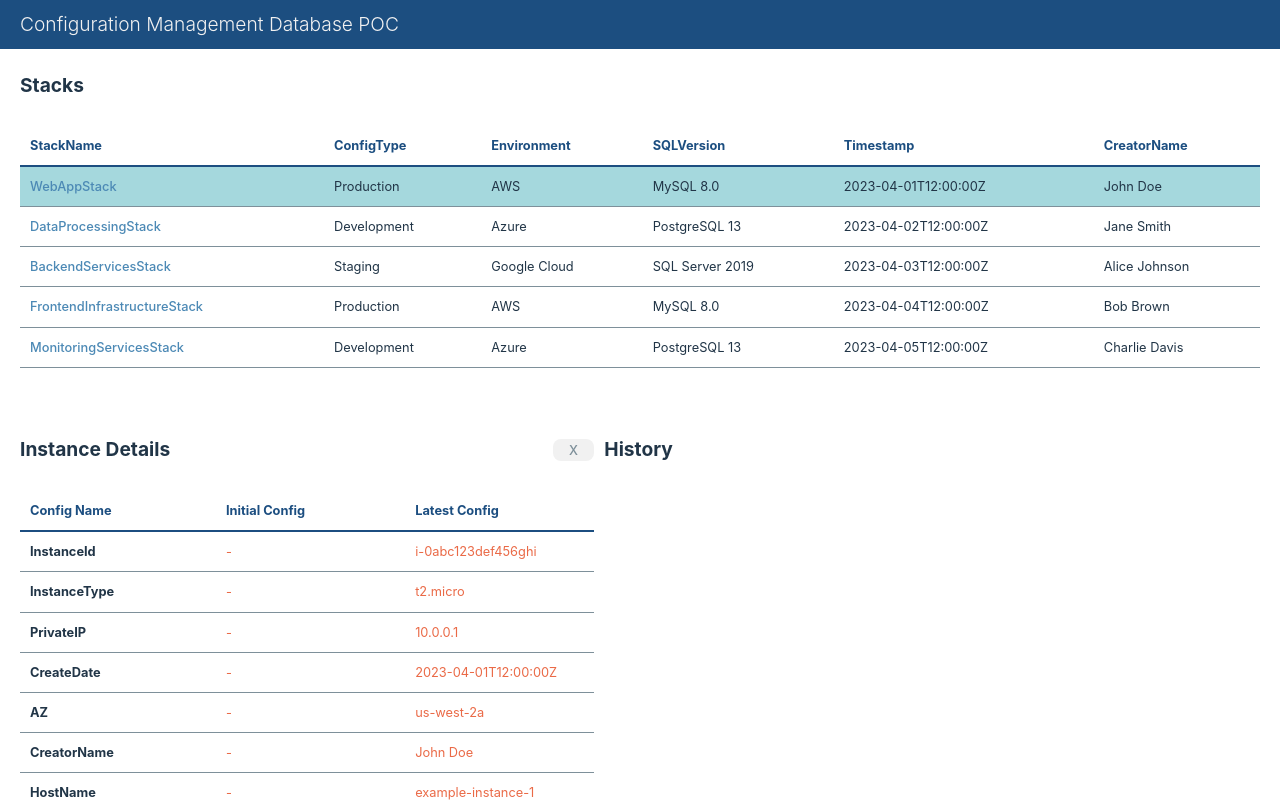
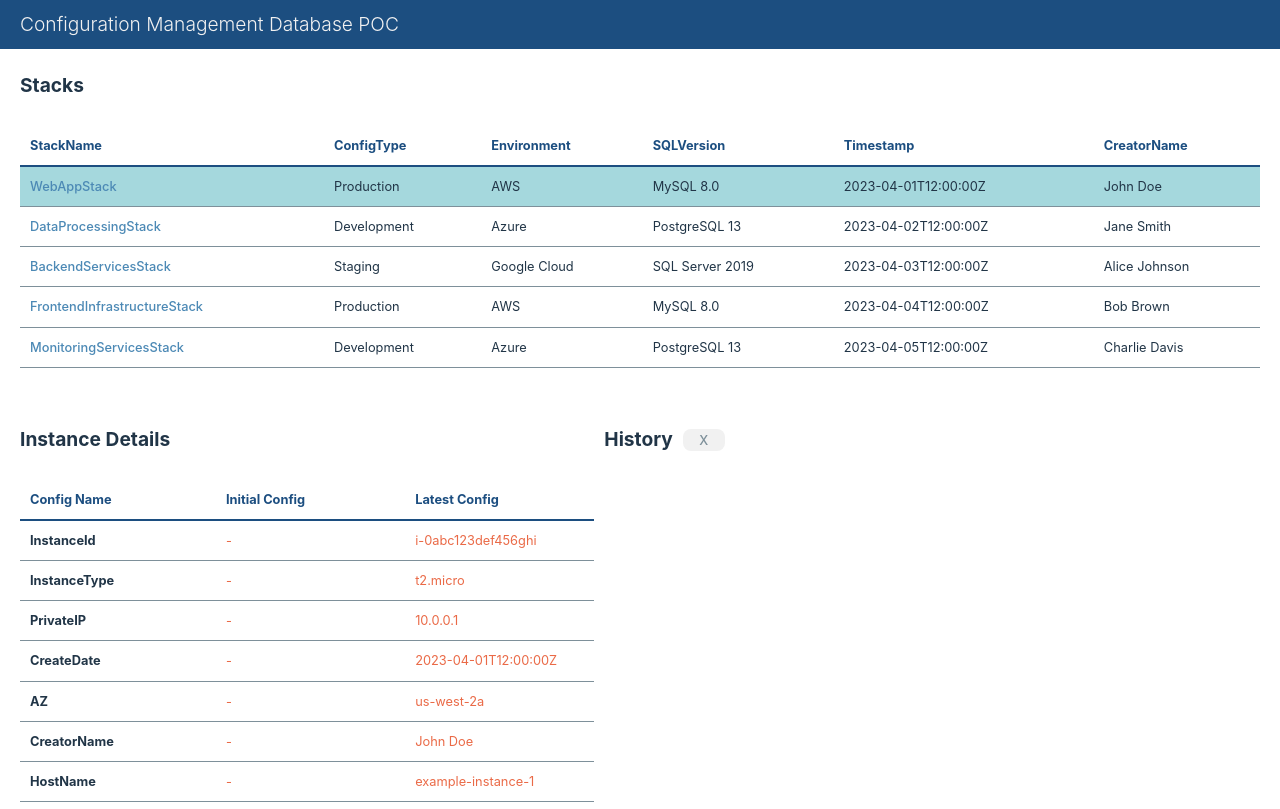
Before and after one commit to carolemonteloyola/cmdb-poc, a React (Vite) app: page / in a window 1280 px wide. Both pictures are taken after a click on the link "WebAppStack". Built offline with nearby package versions, Linux system fonts and the light colour scheme.

Commit message:
feat: made adjustments to styles

```diff
--- a/src/App.css
+++ b/src/App.css
@@ -25,10 +25,6 @@ a:hover {
 body {
   margin: 0;
   padding: 0;
-  /* display: flex; */
-  /* place-items: center; */
-  /* min-width: 320px; */
-  /* min-height: 100vh; */
 }
 
 h1 {
@@ -120,7 +116,6 @@ button.close {
   display: flex;
   flex-direction: column;
   gap: 10px;
-  margin: 10px 0;
   height: 50%;
 }
 
--- a/src/App.jsx
+++ b/src/App.jsx
@@ -14,6 +14,7 @@ function App() {
   };
   const closeInstance = () => {
     setShowInstances(false);
+    setSelectedRow();
   };
 
   return (
--- a/src/components/Instances.jsx
+++ b/src/components/Instances.jsx
@@ -39,9 +39,6 @@ const Instances = ({ closeInstance }) => {
       <div className="panel-instance-section">
         <div className="panel-header panel-flex-row">
           <h2>Instance Details</h2>
-          <button className="close" onClick={closeInstance}>
-            X
-          </button>
         </div>
 
         <div className="config_container">
@@ -118,6 +115,11 @@ const Instances = ({ closeInstance }) => {
           <h2>History</h2>
         </div>
       </div>
+      <div className="panel-header panel-flex-col">
+        <button className="close" onClick={closeInstance}>
+          X
+        </button>
+      </div>
     </div>
   );
 };
```
